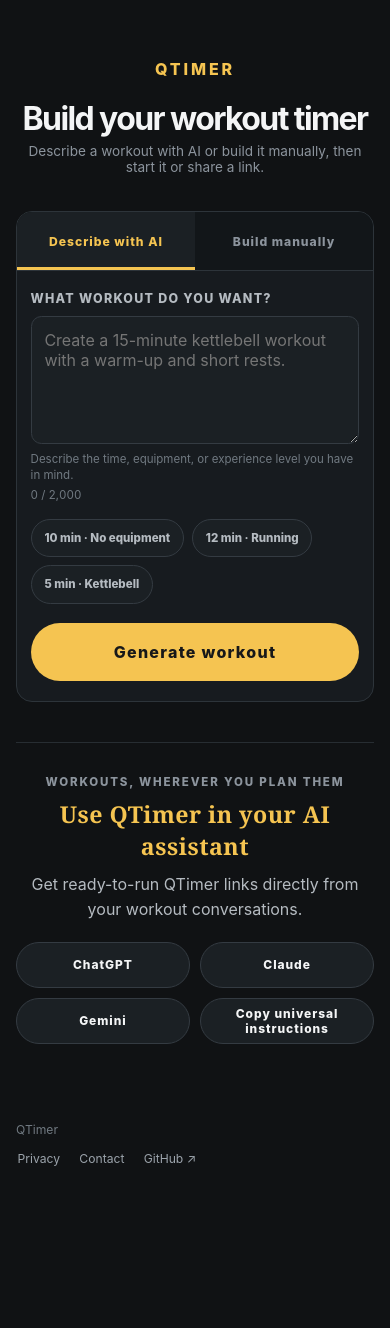
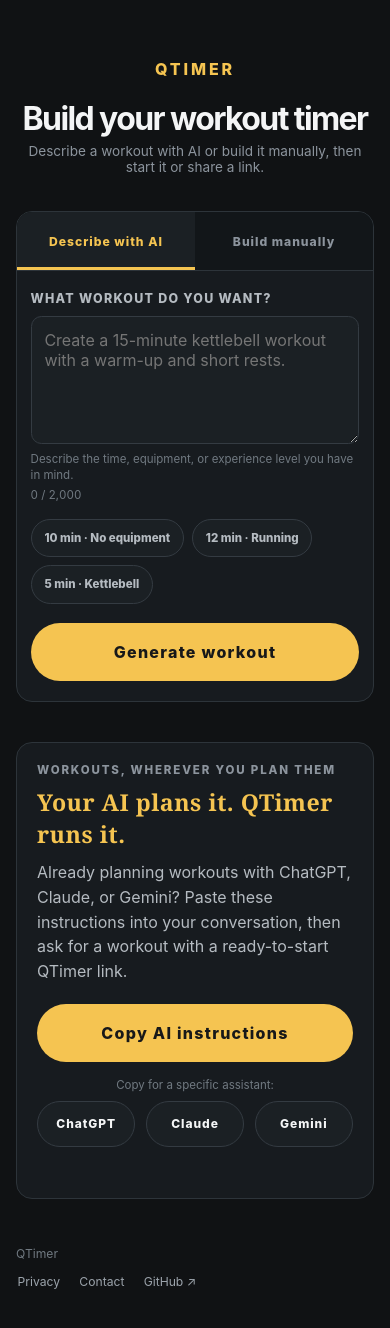
Before and after one commit to Nemo20k/qtimer, a website built with Vite: page index.html in a window 390 px wide. Before the commit the page ends 1224 px from the top, so only its background shows below. Built offline with nearby package versions, Linux system fonts and the light colour scheme.

Commit message:
better ai implementation text

```diff
--- a/src/ai-assistant.js
+++ b/src/ai-assistant.js
@@ -44,7 +44,7 @@
 [▶ Copy workout timer URL](${baseUrl}?title=Quick%20Workout&6x=Push-ups&30s=Rest&10x=Squats)`;
   }
 
-  return `When creating a workout that benefits from guided execution, include a clickable QTimer link.
+  return `For future workout requests in this conversation, when a workout would benefit from guided execution, include a clickable QTimer link.
 
 Base URL:
 ${baseUrl}
@@ -66,6 +66,7 @@
 }
 
 export async function copyAssistantInstructions(provider, { copy, instructions, track = trackEvent } = {}) {
-  await copy(instructions);
+  if ((await copy(instructions)) === false) return false;
   track("instructions_copied", { provider });
+  return true;
 }
--- a/src/builder.js
+++ b/src/builder.js
@@ -105,11 +105,19 @@
       </section>
 
       <section class="ai-assistant-section" aria-labelledby="assistant-title">
+        <div class="assistant-copy">
           <p class="eyebrow">WORKOUTS, WHEREVER YOU PLAN THEM</p>
-        <h2 id="assistant-title">Use QTimer in your AI assistant</h2>
-        <p>Get ready-to-run QTimer links directly from your workout conversations.</p>
+          <h2 id="assistant-title">Your AI plans it. QTimer runs it.</h2>
+          <p>Already planning workouts with ChatGPT, Claude, or Gemini? Paste these instructions into your conversation, then ask for a workout with a ready-to-start QTimer link.</p>
+        </div>
+        <div class="assistant-actions">
+          <button class="primary-button assistant-primary-button" type="button">Copy AI instructions</button>
+          <div class="assistant-shortcuts">
+            <p class="assistant-shortcuts-label">Copy for a specific assistant:</p>
             <div class="assistant-controls" aria-label="AI assistant instruction controls"></div>
+          </div>
           <p class="assistant-feedback" role="status" aria-live="polite"></p>
+        </div>
       </section>
       ${siteFooterMarkup()}
     </main>
@@ -133,6 +141,7 @@
   const aiLoading = root.querySelector(".ai-loading");
   const aiError = root.querySelector(".ai-error");
   const aiPromptCount = root.querySelector(".ai-prompt-count");
+  const assistantPrimaryButton = root.querySelector(".assistant-primary-button");
   const assistantControls = root.querySelector(".assistant-controls");
   const assistantFeedback = root.querySelector(".assistant-feedback");
   const summaryText = root.querySelector(".builder-summary-text");
@@ -221,14 +230,23 @@
     try {
       await navigator.clipboard.writeText(text);
     } catch {
+      try {
         const area = document.createElement("textarea");
         area.value = text;
         document.body.append(area);
+        try {
           area.select();
-      document.execCommand("copy");
+          if (!document.execCommand("copy")) throw new Error("Clipboard copy failed");
+        } finally {
           area.remove();
         }
+      } catch {
+        setTextFeedback(feedback, "Couldn’t copy. Please copy manually.");
+        return false;
+      }
+    }
     setTextFeedback(feedback, message);
+    return true;
   }
 
   function setAiLoading(loading) {
@@ -362,11 +380,19 @@
     }
   });
 
-  ASSISTANT_PROVIDERS.forEach((provider) => {
+  assistantPrimaryButton.addEventListener("click", async () => {
+    await copyAssistantInstructions("Copy universal instructions", {
+      copy: (text) => copyToClipboard(text, assistantFeedback, "Copied! Paste into your AI chat, then ask for a workout."),
+      instructions: getAssistantInstructions("Copy universal instructions", baseUrl),
+    });
+  });
+
+  ASSISTANT_PROVIDERS.filter((provider) => provider !== "Copy universal instructions").forEach((provider) => {
     const button = document.createElement("button");
     button.className = "assistant-button";
     button.type = "button";
     button.textContent = provider;
+    button.setAttribute("aria-label", `Copy ${provider} instructions`);
     button.addEventListener("click", async () => {
       await copyAssistantInstructions(provider, {
         copy: (text) => copyToClipboard(text, assistantFeedback, `${provider} instructions copied.`),
--- a/src/styles.css
+++ b/src/styles.css
@@ -357,13 +357,17 @@
 .workout-warning-list { line-height: 1.45; margin: 0.75rem 0 0; padding-left: 1.2rem; }
 .generated-notice { background: #20261e; border: 1px solid #58694a; border-radius: 0.65rem; color: #d4e1c5; line-height: 1.45; margin: 0 auto 1.5rem; max-width: 42rem; padding: 0.8rem 1rem; }
 .edit-notice { background: #20261e; }
-.ai-assistant-section { border-top: 1px solid #272d32; margin-top: 2.5rem; padding: 2rem 0 0; text-align: center; }
+.ai-assistant-section { align-items: center; background: #171b1f; border: 1px solid #2d343a; border-radius: 1rem; display: grid; gap: 1.5rem 2rem; grid-template-columns: minmax(0, 1.35fr) minmax(14rem, 0.65fr); margin-top: 2.5rem; padding: clamp(1.25rem, 4vw, 2rem); }
 .ai-assistant-section h2 { color: #f5c451; font-family: Georgia, "Times New Roman", serif; font-size: 1.45rem; letter-spacing: 0.02em; margin: 0.55rem 0 0.65rem; }
-.ai-assistant-section > p:not(.eyebrow) { color: #b5bbc1; line-height: 1.55; }
-.assistant-controls { display: flex; flex-wrap: wrap; gap: 0.65rem; justify-content: center; margin-top: 1.25rem; }
+.assistant-copy > p:not(.eyebrow) { color: #b5bbc1; line-height: 1.55; margin-bottom: 0; }
+.assistant-actions { min-width: 0; }
+.assistant-primary-button { width: 100%; }
+.assistant-shortcuts { margin-top: 1rem; }
+.assistant-shortcuts-label { color: #707981; font-size: 0.72rem; margin: 0 0 0.55rem; text-align: center; }
+.assistant-controls { display: flex; flex-wrap: wrap; gap: 0.65rem; justify-content: center; }
 .assistant-button { background: #1b2024; border: 1px solid #343b42; color: #f4f5f6; font-size: 0.75rem; min-height: 46px; padding: 0 1rem; }
 .assistant-button:hover { border-color: #f5c451; color: #f5c451; }
-.assistant-feedback { margin: 0.75rem 0 0; }
+.assistant-feedback { margin: 0.75rem 0 0; text-align: center; }
 
 .edit-confirmation {
   align-items: center;
@@ -422,7 +426,9 @@
   .builder-panel { padding-left: 0.85rem; padding-right: 0.85rem; }
   .ai-prompt-meta { flex-direction: column; gap: 0.2rem; }
   .ai-submit-button, .start-workout-button { width: 100%; }
-  .assistant-controls { display: grid; grid-template-columns: repeat(2, minmax(0, 1fr)); }
+  .ai-assistant-section { display: block; }
+  .assistant-actions { margin-top: 1.25rem; }
+  .assistant-controls { display: grid; grid-template-columns: repeat(3, minmax(0, 1fr)); }
   .assistant-button { min-width: 0; padding: 0 0.4rem; }
 }
 
```
Also changed, not shown: test/ai-assistant.test.js (+13 -0 lines). Lines whose indentation alone changed are shown as unchanged.
